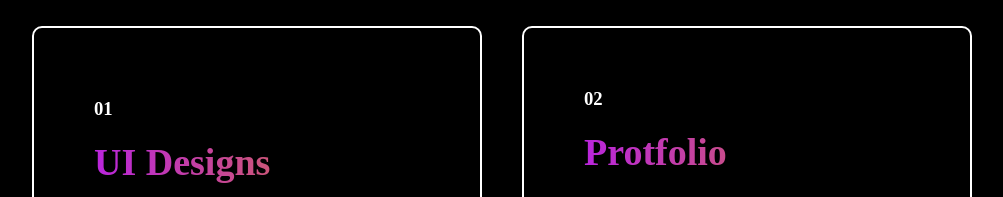
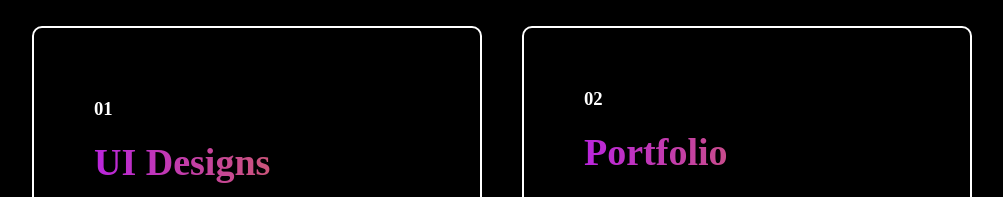
Before and after one commit to SelvaLakshmiKannan/Portfolio-Selva-Lakshmi-K, a React (Vite) app: page / in a window 1280 px wide. Shown: the part 2940-3137 px from the top of the page, without its empty margins (138-1141 px from the left). Built offline with nearby package versions, Linux system fonts and the light colour scheme.

Commit message:
Set up GitHub Pages deployment

```diff
--- a/src/Components/Design/Design.jsx
+++ b/src/Components/Design/Design.jsx
@@ -54,7 +54,7 @@ const designData = [
   { img: FB_App, name: "Facebook App", animation: "zoom-out" },
   { img: Delivery_App, name: "Delivery App", animation: "slide-in-left" },
   { img: Basic_Website, name: "Basic Website", animation: "fade-in" },
-  { img: Main_Frame, name: "Main _Frame" },
+  { img: Main_Frame, name: "Main Frame" },
   { img: AboutUs_Page, name: "AboutUs Page" },
   { img: Blogs_Page, name: "Blogs Page" },
   { img: Careers_Page, name: "Careers Page" },
--- a/src/assets/Project_Data.js
+++ b/src/assets/Project_Data.js
@@ -12,7 +12,7 @@ const Project_Data = [
   },
   {
     s_no: "02",
-    project_name: "Protfolio",
+    project_name: "Portfolio",
     project_description:
       "This React and Vite-powered portfolio website features sections like About, Projects, Internship, and Contact...",
     Language: "Language : React, HTML, CSS, JavaScript",
```
